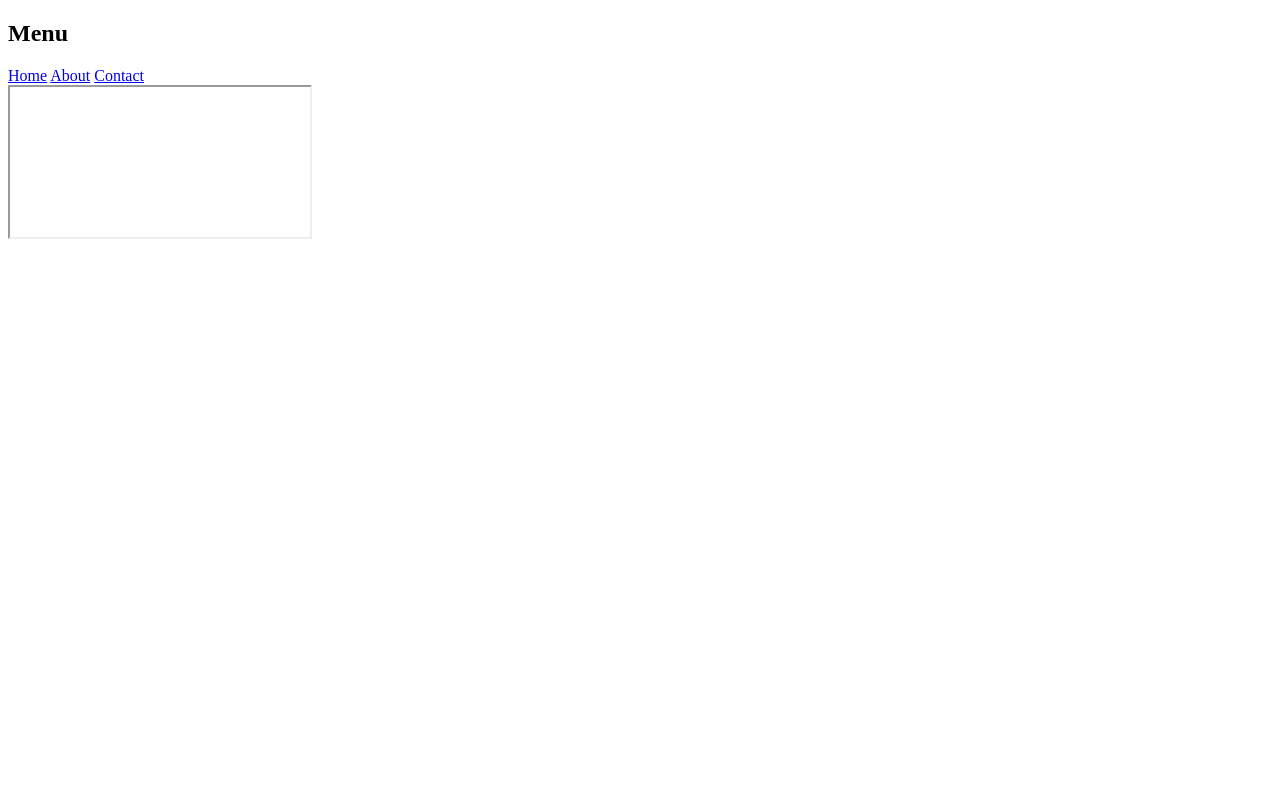
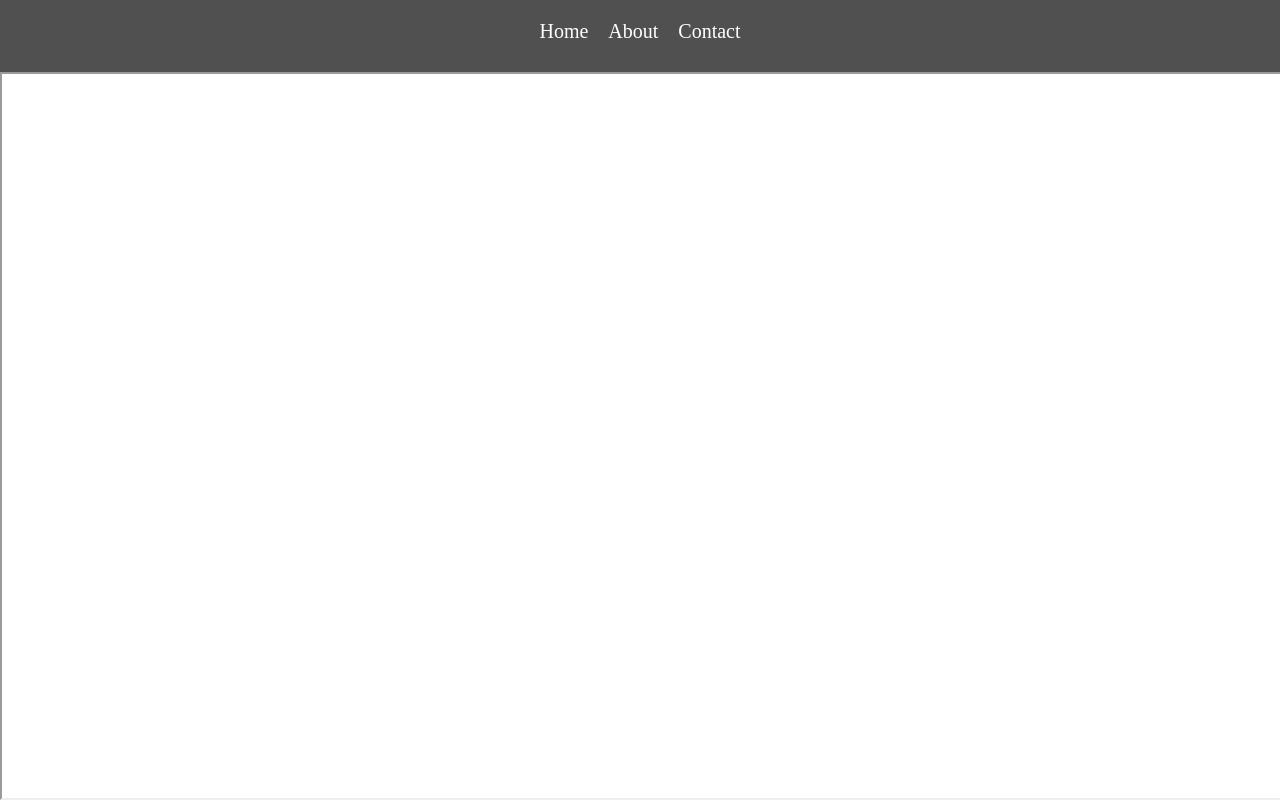
Before and after one commit to DhaniKWP/1124160014-day8-framelayout, a plain HTML site: page index.html in a window 1280 px wide. Drawn offline with Linux system fonts and the light colour scheme.

Commit message:
3. membuat navigasi header

```diff
--- a/index.html
+++ b/index.html
@@ -4,13 +4,52 @@
   <meta charset="UTF-8">
   <meta name="viewport" content="width=device-width, initial-scale=1.0">
   <title>Html - Layout</title>
+  <style>
+    * {
+      margin: 0;
+      padding: 0;
+    }
+
+    body{
+      height: 100vh;
+      display: flex ;
+      flex-direction: column;
+    }
+
+    .navigasi {
+      height: 80px;
+      display: flex;
+      text-align: center;
+      justify-content: center;
+      width: 100%;
+      background-color: rgb(80, 80, 80);
+      font-size: 20px;
+    }
+
+    .navigasi > a {
+      margin-left: 10px;
+      margin-right: 10px;
+      text-decoration: none;
+      color: white;
+      margin-top: 20px;
+      transition: 0.15s;
+    }
+
+    .navigasi > a:hover {
+      color: crimson;
+    }
+
+    iframe {
+      width: 100%;
+      height: 100vh;
+    }
+  </style>
 </head>
 <body>
-  <h2>Menu</h2>
   <div class="navigasi">
-    <a href="home.html">Home</a>
-    <a href="about.html">About</a>
-    <a href="contact.html">Contact</a>
+    <a href="home.html" target="homeFrame">Home</a>
+    <a href="about.html" target="homeFrame">About</a>
+    <a href="contact.html" target="homeFrame">Contact</a>
   </div>
   <iframe src="home.html" name="homeFrame"></iframe>
 </body>
```
